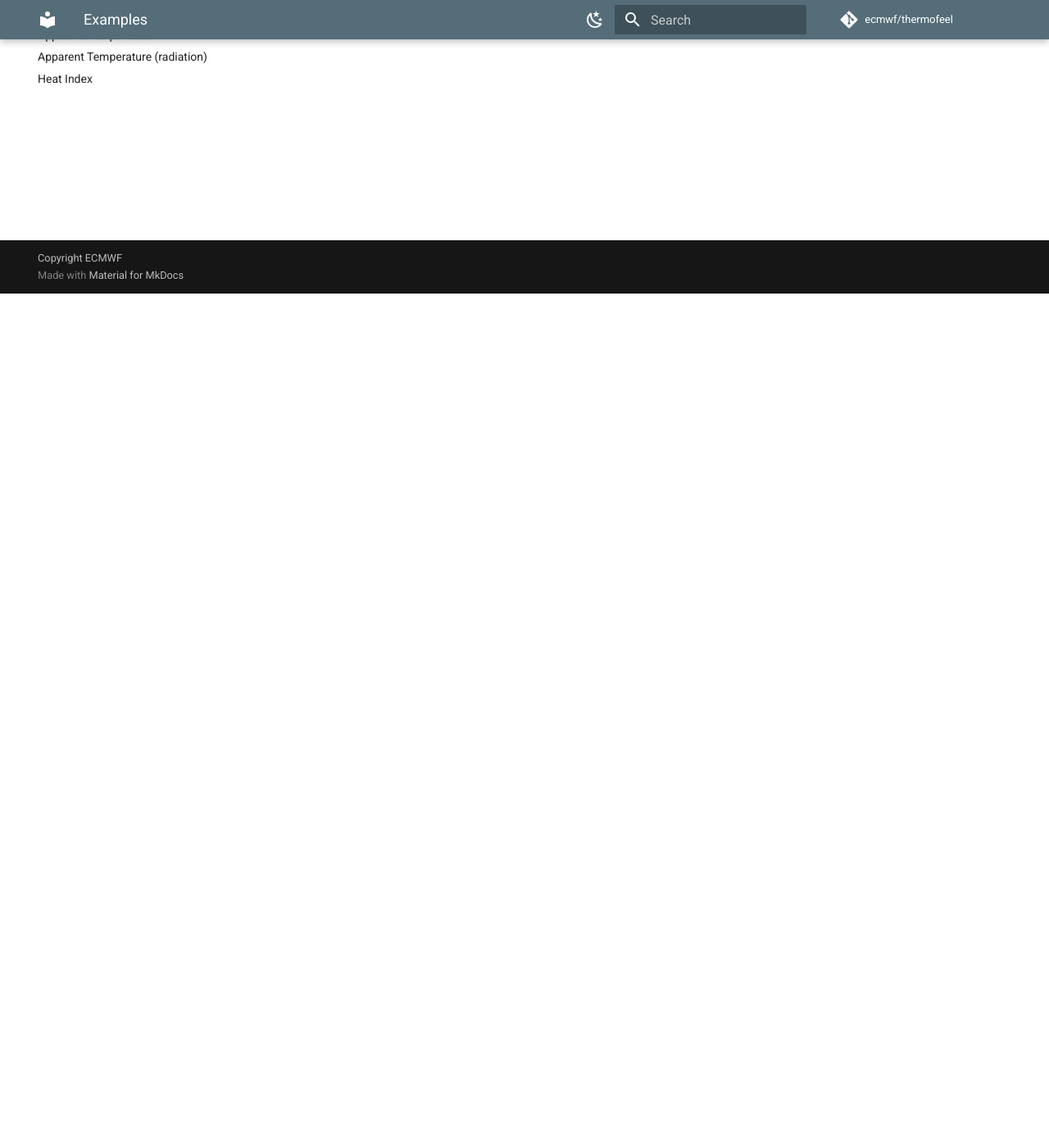
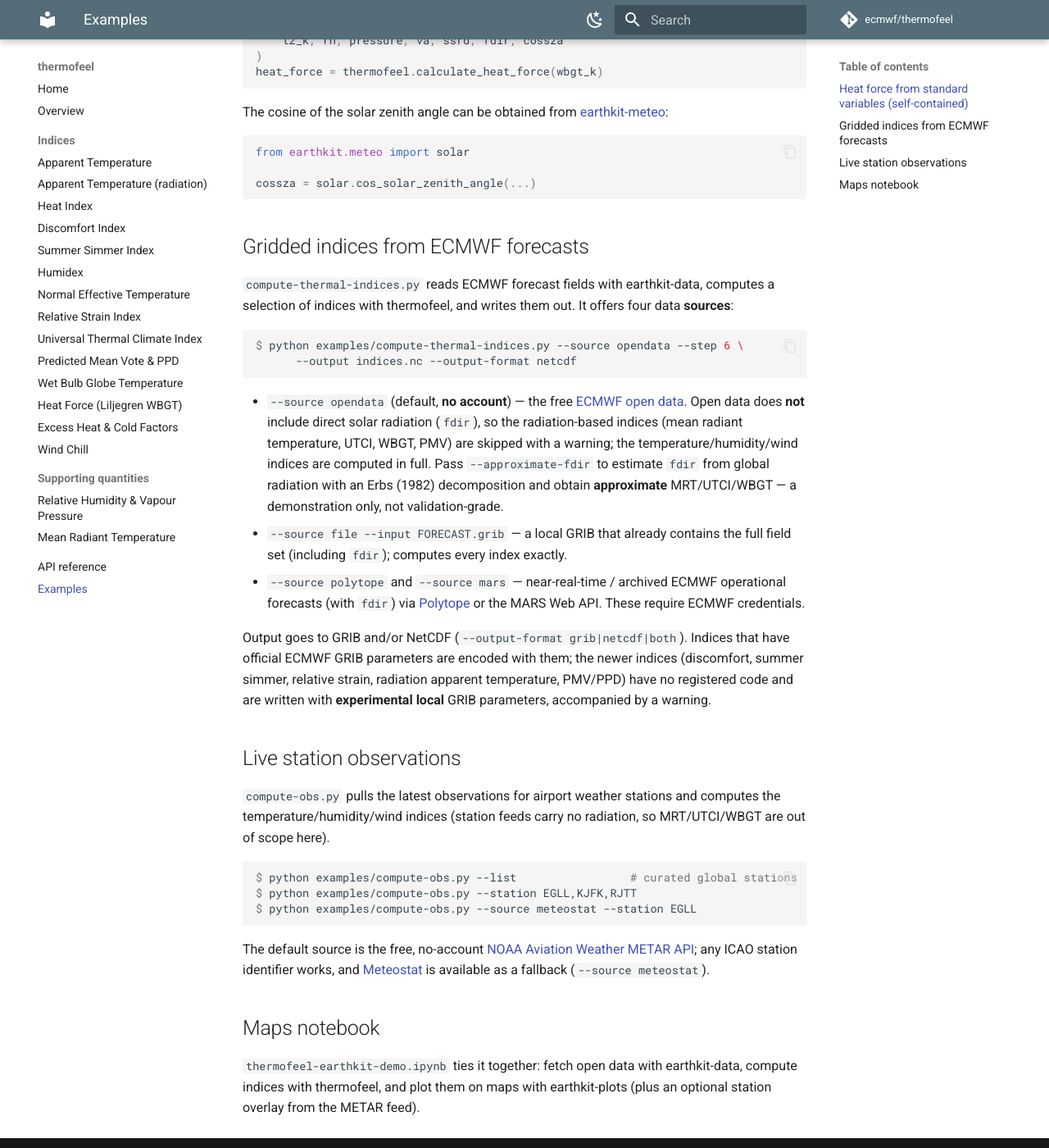
Before and after one commit to ecmwf/thermofeel, an MkDocs documentation site: the page built from docs/examples.md, in a window 1280 px wide and 1400 px high, scrolled down 1042 px. Shown: the whole window at 82% size. Built offline with MkDocs 1.6.1 and Material for MkDocs 9.7.7, drawn with Linux system fonts in a browser that asks for light colours; comment, search, counter and statistics services are not loaded; some of the changed text lies outside the part shown.

Commit message:
docs: rewrite examples.md for the earthkit examples + CHANGELOG note
Document the modernised examples: the four data sources of
compute-thermal-indices.py (opendata/file/polytope/mars) with the open-data
fdir caveat and the Erbs --approximate-fdir option, the live-METAR
compute-obs.py, the earthkit-plots demo notebook, and the
'pip install thermofeel[examples]' extra. Keep the runnable heat-force
snippet. Add a 2.3.0 CHANGELOG note for the examples modernisation.

````diff
--- a/docs/examples.md
+++ b/docs/examples.md
@@ -5,11 +5,28 @@ Runnable examples live in the
 of the repository:
 
 - `compute-heat-force.py` — Liljegren WBGT and the KNMI 0–10 heat-force scale
-  (self-contained).
-- `compute-obs.py` — computing indices from station observations.
-- `thermofeeljupyterexamples.ipynb` — a Jupyter notebook walkthrough.
+  from hard-coded arrays (**self-contained**, no extra dependencies).
+- `compute-thermal-indices.py` — compute indices on **gridded ECMWF forecast
+  fields** fetched online with [earthkit-data](https://github.com/ecmwf/earthkit-data),
+  and write the results to GRIB and/or NetCDF.
+- `compute-obs.py` — compute indices from **near-real-time station observations**
+  (global airport METARs, no account needed).
+- `thermofeel-earthkit-demo.ipynb` — a notebook that fetches open data, computes
+  indices and draws maps with
+  [earthkit-plots](https://github.com/ecmwf/earthkit-plots).
 
-## Heat force from standard variables
+Except for `compute-heat-force.py`, the examples use the ECMWF **earthkit** stack
+and a few other libraries. Install them with the `examples` extra:
+
+```bash
+pip install "thermofeel[examples]"
+```
+
+The two authenticated online sources of `compute-thermal-indices.py`
+(`--source polytope` and `--source mars`) additionally need
+`pip install polytope-client ecmwf-api-client` and ECMWF credentials.
+
+## Heat force from standard variables (self-contained)
 
 The functions are vectorised over NumPy, so the same call works on a single
 point or on a full gridded field.
@@ -41,3 +58,58 @@ from earthkit.meteo import solar
 
 cossza = solar.cos_solar_zenith_angle(...)
 ```
+
+## Gridded indices from ECMWF forecasts
+
+`compute-thermal-indices.py` reads ECMWF forecast fields with earthkit-data,
+computes a selection of indices with thermofeel, and writes them out. It offers
+four data **sources**:
+
+```console
+$ python examples/compute-thermal-indices.py --source opendata --step 6 \
+      --output indices.nc --output-format netcdf
+```
+
+- `--source opendata` (default, **no account**) — the free
+  [ECMWF open data](https://www.ecmwf.int/en/forecasts/datasets/open-data).
+  Open data does **not** include direct solar radiation (`fdir`), so the
+  radiation-based indices (mean radiant temperature, UTCI, WBGT, PMV) are
+  skipped with a warning; the temperature/humidity/wind indices are computed in
+  full. Pass `--approximate-fdir` to estimate `fdir` from global radiation with
+  an Erbs (1982) decomposition and obtain **approximate** MRT/UTCI/WBGT — a
+  demonstration only, not validation-grade.
+- `--source file --input FORECAST.grib` — a local GRIB that already contains the
+  full field set (including `fdir`); computes every index exactly.
+- `--source polytope` and `--source mars` — near-real-time / archived ECMWF
+  operational forecasts (with `fdir`) via
+  [Polytope](https://github.com/ecmwf/polytope-client) or the MARS Web API.
+  These require ECMWF credentials.
+
+Output goes to GRIB and/or NetCDF (`--output-format grib|netcdf|both`). Indices
+that have official ECMWF GRIB parameters are encoded with them; the newer
+indices (discomfort, summer simmer, relative strain, radiation apparent
+temperature, PMV/PPD) have no registered code and are written with
+**experimental local** GRIB parameters, accompanied by a warning.
+
+## Live station observations
+
+`compute-obs.py` pulls the latest observations for airport weather stations and
+computes the temperature/humidity/wind indices (station feeds carry no
+radiation, so MRT/UTCI/WBGT are out of scope here).
+
+```console
+$ python examples/compute-obs.py --list                 # curated global stations
+$ python examples/compute-obs.py --station EGLL,KJFK,RJTT
+$ python examples/compute-obs.py --source meteostat --station EGLL
+```
+
+The default source is the free, no-account
+[NOAA Aviation Weather METAR API](https://aviationweather.gov/data/api/); any
+ICAO station identifier works, and [Meteostat](https://meteostat.net/) is
+available as a fallback (`--source meteostat`).
+
+## Maps notebook
+
+`thermofeel-earthkit-demo.ipynb` ties it together: fetch open data with
+earthkit-data, compute indices with thermofeel, and plot them on maps with
+earthkit-plots (plus an optional station overlay from the METAR feed).
````
Also changed, not shown: CHANGELOG.md (+7 -0 lines).
